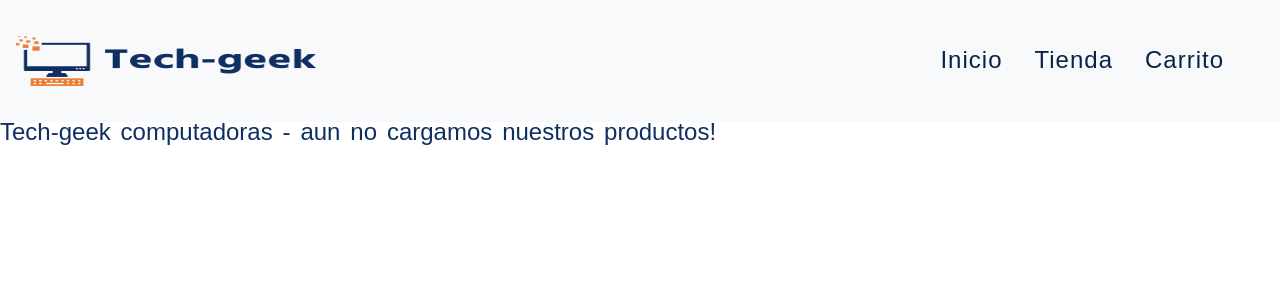
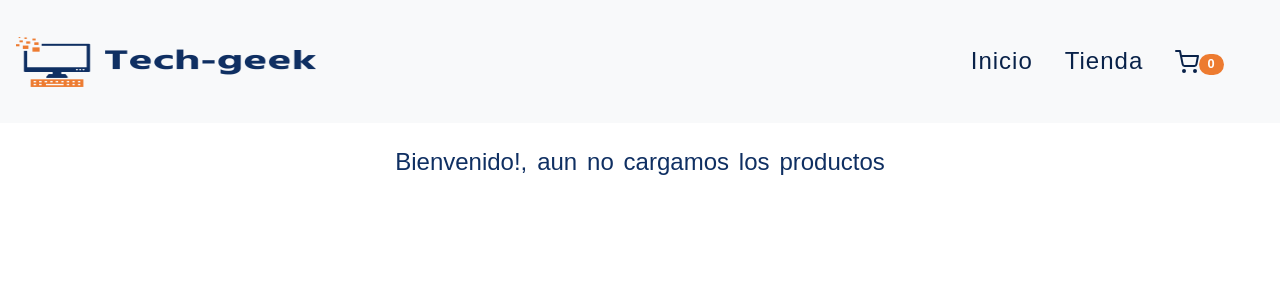
Before and after one commit to nachoduarte/Tech-geek-e-commerce-React, a React (Create React App) app: page / in a window 1280 px wide. Shown: the top 300 px of the page. Built offline with nearby package versions, Linux system fonts and the light colour scheme; a web font is replaced by a local one.

Commit message:
componente CartWidget con props + ItemListContainer greeting

```diff
--- a/public/index.html
+++ b/public/index.html
@@ -11,7 +11,7 @@
     />
     <link rel="apple-touch-icon" href="%PUBLIC_URL%/logo192.png" />
     <link rel="manifest" href="%PUBLIC_URL%/manifest.json" />
-    <title>Technogeek</title>
+    <title>Tech-geek</title>
   </head>
   <body>
     <noscript>You need to enable JavaScript to run this app.</noscript>
--- a/src/App.js
+++ b/src/App.js
@@ -1,6 +1,7 @@
 import 'bootstrap/dist/css/bootstrap.min.css';
 import './styles/main.css';
 import NavBar from './components/NavBar.js';
+import ItemListContainer from './components/ItemListContainer.js';
 
 function App() {
 
@@ -11,12 +12,8 @@ function App() {
           <NavBar />
       </header>
 
-      <main className="landingDisplay">
-
-      <p className="fontReg mainTextColor">
-          Tech-geek computadoras - aun no cargamos nuestros productos!
-      </p>
-
+      <main>
+          <ItemListContainer greeting="Bienvenido!, aun no cargamos los productos" />
       </main>
     </div>
   );
--- /dev/null
+++ b/src/components/CartWidget.js
@@ -0,0 +1,18 @@
+import cart from '../images/cart.svg';
+
+
+const CartWidget = ({amount}) => {
+
+    const style = {
+        backgroundColor: '#ED7B30'
+    }
+
+    return (
+        <div>
+            <img src={cart}/>
+            <span className="badge rounded-pill" style={style}>{amount}</span>
+        </div>
+    )
+}
+
+export default CartWidget;
--- /dev/null
+++ b/src/components/ItemListContainer.js
@@ -0,0 +1,11 @@
+
+
+const ItemListContainer = ({greeting}) =>{
+    return (
+        <div className="landingDisplay">
+            <h1 className="fontReg mainTextColor">{greeting}</h1>
+        </div>
+    )
+}
+
+export default ItemListContainer;
--- a/src/components/NavBar.js
+++ b/src/components/NavBar.js
@@ -1,8 +1,9 @@
 import logo from '../images/logo.png';
 import '../styles/main.css';
+import CartWidget from './CartWidget.js';
 
 
-function NavBar(){
+const NavBar = () =>{
 
     return <>
         <nav className="navbar navbar-expand-lg navbar-light bg-light">
@@ -24,7 +25,7 @@ function NavBar(){
                         </li>
                         <li className="nav-button">
                             <a href="#" className="nav-a fontReg">
-                                Carrito
+                                <CartWidget amount={0} />
                             </a>
                         </li>
                     </ul>
--- a/src/styles/main.css
+++ b/src/styles/main.css
@@ -84,11 +84,16 @@ a {
     position: relative;
 }
 
+.badge{
+    font-size: .8rem;
+}
+
 /* landing page */
 
 .landingDisplay{
     display: flex;
     flex-direction: row;
     align-items: center;
-    margin-top:120px;
+    justify-content: center;
+    margin-top:150px;
 }
```
Also changed, not shown: src/images/cart.svg (added).
